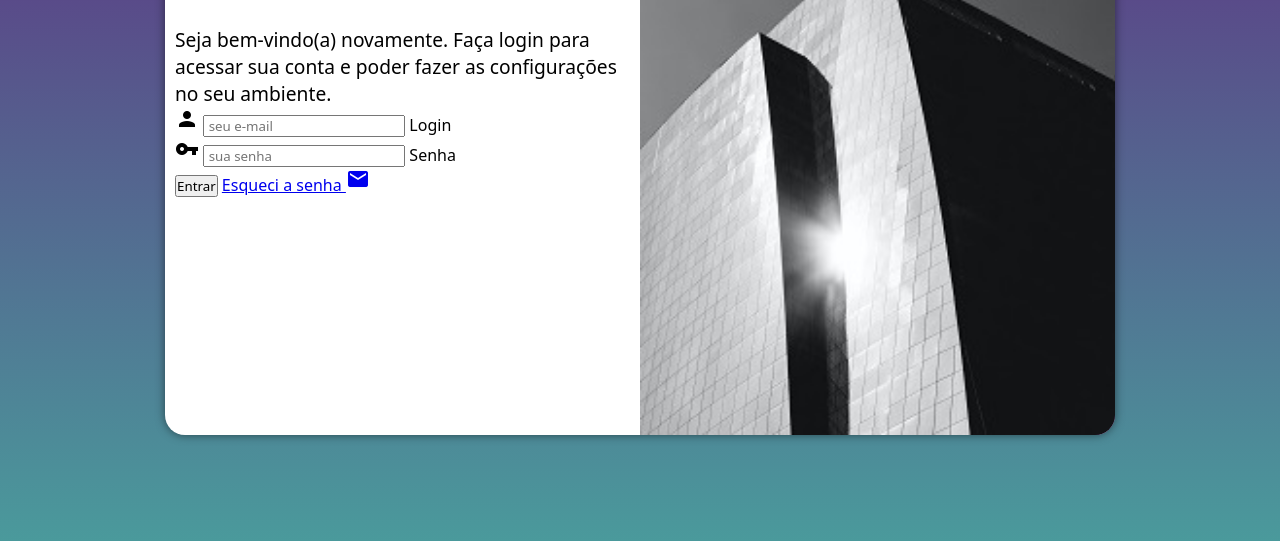
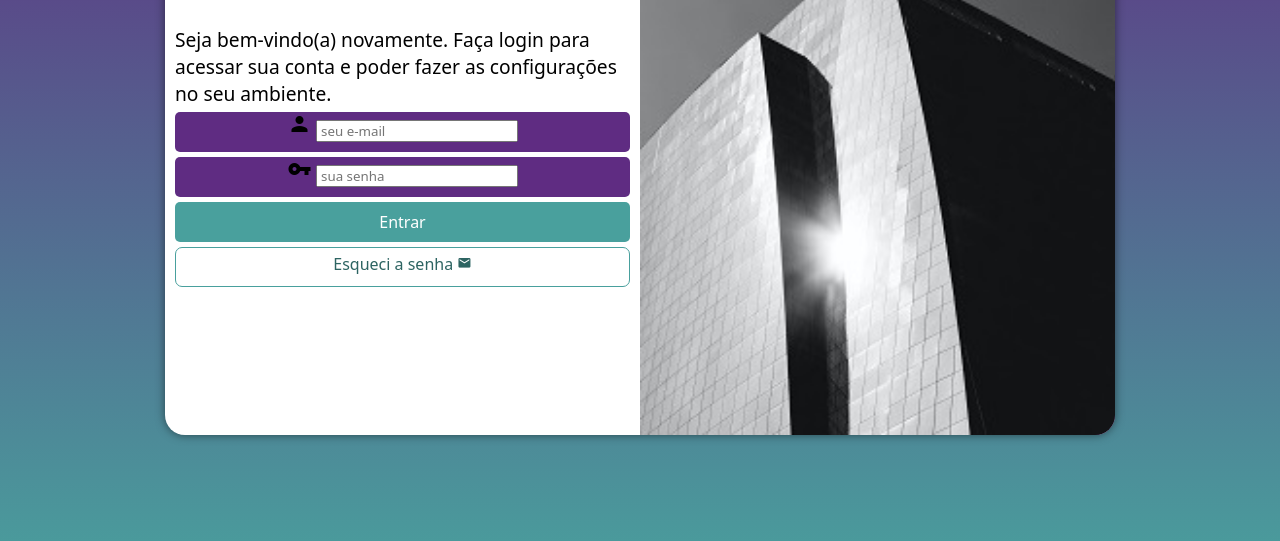
Before and after one commit to PauloBezuoli/projeto-login, a plain HTML site: page index.html in a window 1280 px wide. Shown: the part 215-756 px from the top of the page. Drawn offline with Linux system fonts and the light colour scheme.

Commit message:
formatação formulario

```diff
--- a/estilos/style.css
+++ b/estilos/style.css
@@ -26,14 +26,14 @@ main {
 }
 
 div > img {
-    max-width: 290x;
+    max-width: 292x;
     display: block;
     margin: auto;
 }
 
 section#login {
     background-color: white;
-    width: 250px;
+    width: 252px;
     height: 500px;
     border-radius: 20px;
     position: absolute;
@@ -67,3 +67,56 @@ div#formulario > h1 {
 div#formulario > p {
     font-size: 0.8em;
 }
+
+form > div.campo {
+    background-color: #5f2c82;
+    display: block;
+    height: 40px;
+    border-radius: 5px;
+    margin: 5px 0px;
+    text-align: center;
+}
+
+div.campo > label {
+    display: none;
+}
+
+form > input[type=submit] {
+    display: block;
+    font-size: 1em;
+    width: 100%;
+    height: 40px;
+    background-color: #49a09d;
+    color: white;
+    border: none;
+    border-radius: 5px;
+    cursor: pointer;
+    margin-top: 5px;
+}
+
+form > input[type=submit]:hover {
+    background-color: #2a5c5a;
+}
+
+form > a.botao {
+    display: block;
+    text-align: center;
+    font-size: 1em;
+    width: 100%;
+    height: 40px;
+    background-color: #ffffff;
+    border: 1px solid #49a09d;
+    border-radius: 7px;
+    text-decoration: none;
+    color: #2d6462;
+    padding-top: 5px;
+    margin-top: 5px;
+}
+
+form > a.botao:hover {
+    background-color: #6cd3cf;
+}
+
+form > a.botao > span{
+    font-size: 0.9em;
+}
--- a/index.html
+++ b/index.html
@@ -30,7 +30,7 @@
                         <label for="isenha">Senha</label>
                     </div>
                     <input type="submit" value="Entrar">
-                    <a href="esqueci.html">Esqueci a senha <span class="material-icons">mail</span></a>
+                    <a href="esqueci.html" class="botao">Esqueci a senha <span class="material-icons">mail</span></a>
                 </form>
             </div>
         </section>
```
